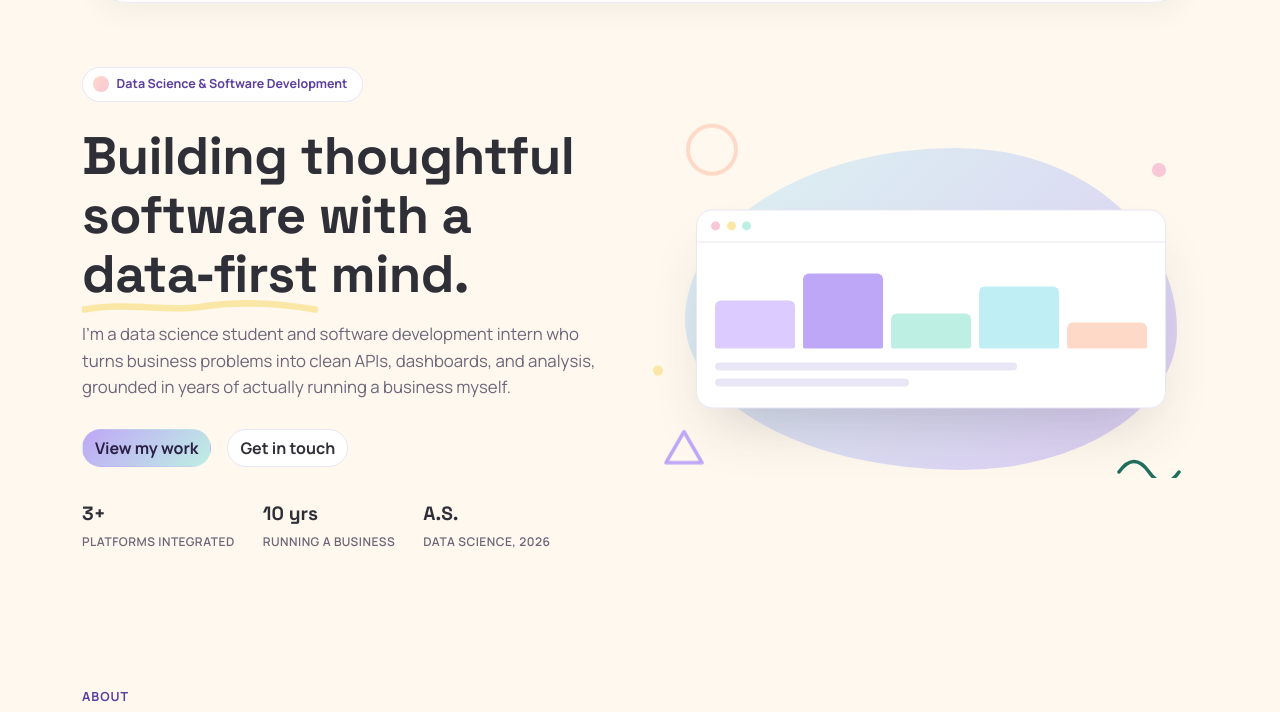
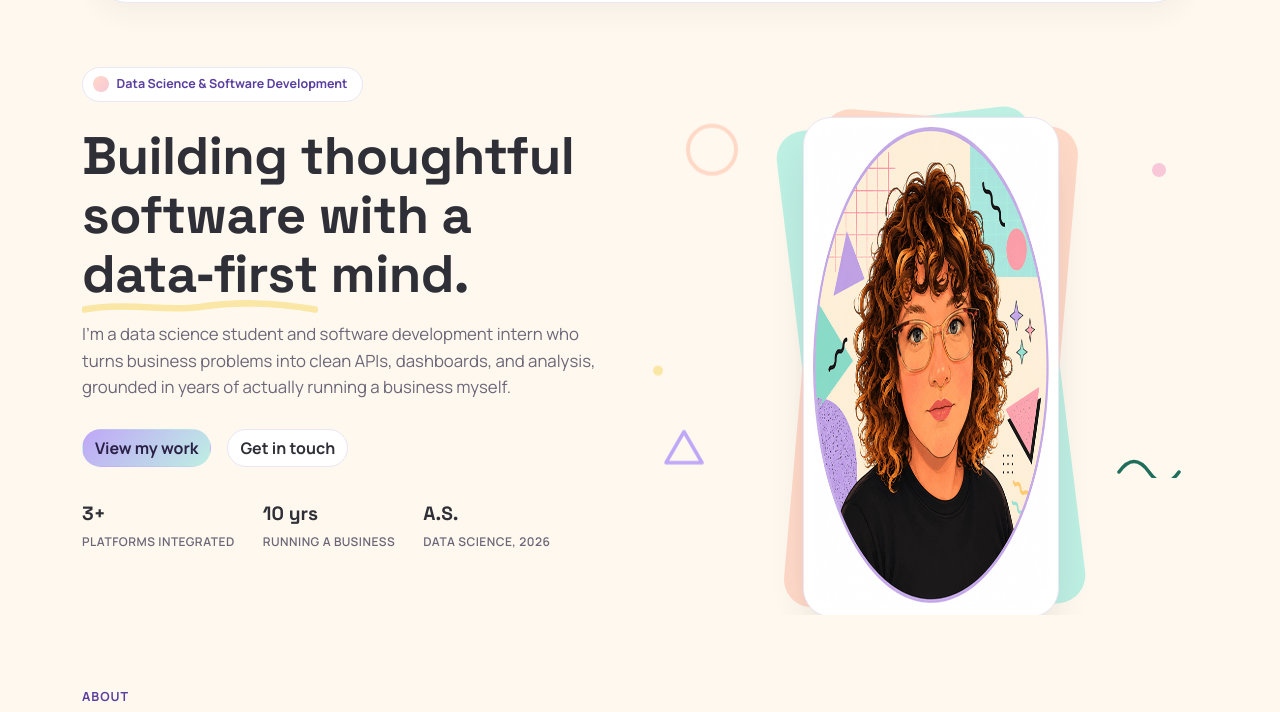
Before and after one commit to el-em-g/WEBD125CCO, a plain HTML site: page index.html in a window 1280 px wide. Shown: the part 75-787 px from the top of the page. Drawn offline with nearby package versions, Linux system fonts and the light colour scheme; a script that the page names is missing.

Commit message:
Wire up social links, rework hero art and nav styling
Link the GitHub and LinkedIn buttons to their real profiles. Swap
the hero's gradient blob and generic browser mockup for a paper-cutout
portrait stack built from Laura's own illustration, and drop the
glass nav effect for a solid card.

```diff
--- a/css/style.css
+++ b/css/style.css
@@ -1,6 +1,4 @@
-/* =========================================================
-   Fonts (self-hosted)
-   ========================================================= */
+/* self-hosted fonts, no external requests */
 @font-face {
   font-family: "Manrope";
   font-weight: 400 800;
@@ -17,9 +15,6 @@
   src: url("../fonts/spacegrotesk.woff2") format("woff2");
 }
 
-/* =========================================================
-   Variables & theme
-   ========================================================= */
 :root {
   --cream: #fff8ee;
   --white: #ffffff;
@@ -57,6 +52,7 @@
   --ease: cubic-bezier(0.22, 1, 0.36, 1);
 }
 
+/* dark theme just remaps the same tokens, components don't need to know */
 [data-bs-theme="dark"] {
   --cream: #201c2e;
   --white: #2a2438;
@@ -80,9 +76,6 @@
   --butter-ink: #fcf0c4;
 }
 
-/* =========================================================
-   Base
-   ========================================================= */
 html {
   scroll-behavior: smooth;
 }
@@ -140,11 +133,8 @@ h1, h2, h3, h4 {
   scroll-margin-top: 5.5rem;
 }
 
-/* =========================================================
-   Nav (glass, custom Bootstrap component)
-   Combines navbar, navbar-nav, navbar-collapse/navbar-toggler,
-   and btn classes into a sticky glass pill nav.
-   ========================================================= */
+/* Nav sits in its own wrapper so it can go sticky without dragging the
+   hero content up with it (negative margin gets the spacing back) */
 .nav-shell {
   position: sticky;
   top: 1rem;
@@ -157,10 +147,8 @@ h1, h2, h3, h4 {
   max-width: 68rem;
   margin: 0 auto;
   border-radius: var(--radius-lg);
-  background-color: color-mix(in srgb, var(--white) 72%, transparent);
-  backdrop-filter: blur(16px) saturate(1.4);
-  -webkit-backdrop-filter: blur(16px) saturate(1.4);
-  border: 1px solid color-mix(in srgb, var(--border) 80%, transparent);
+  background-color: var(--white);
+  border: 1px solid var(--border);
   box-shadow: 0 8px 30px rgba(47, 47, 56, 0.06);
   padding: 0.5rem 0.5rem 0.5rem 1.1rem;
 }
@@ -238,9 +226,8 @@ h1, h2, h3, h4 {
   }
 }
 
-/* =========================================================
-   Buttons
-   ========================================================= */
+/* buttons */
+
 .btn-gradient {
   background: var(--grad-lav-mint);
   color: #2a1f45;
@@ -272,9 +259,8 @@ h1, h2, h3, h4 {
   color: var(--charcoal);
 }
 
-/* =========================================================
-   Hero
-   ========================================================= */
+/* ---- hero ---- */
+
 .hero {
   position: relative;
   padding: 9rem 0 4rem;
@@ -357,88 +343,47 @@ h1, h2, h3, h4 {
 .hero-art {
   position: relative;
   height: 24rem;
+  display: grid;
+  place-items: center;
 }
 
-.hero-blob {
-  position: absolute;
-  inset: 8% 4%;
-  border-radius: 42% 58% 63% 37% / 45% 40% 60% 55%;
-  background: var(--grad-aqua-lav);
-  opacity: 0.55;
-  animation: blobmove 14s ease-in-out infinite;
+/* Portrait stack: two flat rotated cards behind the photo frame,
+   like paper cutouts fanned out. Deliberately not a soft blur blob. */
+.hero-portrait-stack {
+  position: relative;
+  width: 16rem;
 }
 
-@keyframes blobmove {
-  0%, 100% { border-radius: 42% 58% 63% 37% / 45% 40% 60% 55%; }
-  50% { border-radius: 58% 42% 40% 60% / 55% 60% 40% 45%; }
+.hero-portrait-panel {
+  position: absolute;
+  inset: 0;
+  border-radius: 28px;
 }
 
-.hero-browser {
-  position: absolute;
-  top: 50%;
-  left: 50%;
-  transform: translate(-50%, -50%);
-  width: 88%;
+.hero-portrait-panel--back {
+  background-color: var(--mint);
+  transform: rotate(-7deg);
+}
+
+.hero-portrait-panel--mid {
+  background-color: var(--peach);
+  transform: rotate(5deg);
+}
+
+.hero-portrait-frame {
+  position: relative;
   background-color: var(--white);
   border: 1px solid var(--border);
-  border-radius: var(--radius-md);
-  box-shadow: 0 30px 60px -20px rgba(47, 47, 56, 0.22);
-  overflow: hidden;
+  border-radius: 28px;
+  padding: 0.55rem;
+  box-shadow: 0 24px 48px -22px rgba(47, 47, 56, 0.3);
 }
 
-.hero-browser__chrome {
-  display: flex;
-  align-items: center;
-  gap: 0.4rem;
-  padding: 0.7rem 0.9rem;
-  border-bottom: 1px solid var(--border);
+.hero-portrait-frame img {
+  display: block;
+  width: 100%;
+  border-radius: 22px;
 }
-
-.hero-browser__chrome i {
-  width: 9px;
-  height: 9px;
-  border-radius: 50%;
-  display: block;
-}
-
-.hero-browser__chrome i:nth-child(1) { background-color: var(--blush); }
-.hero-browser__chrome i:nth-child(2) { background-color: var(--butter); }
-.hero-browser__chrome i:nth-child(3) { background-color: var(--mint); }
-
-.hero-browser__body {
-  padding: 1.1rem 1.1rem 1.3rem;
-}
-
-.hero-bars {
-  display: flex;
-  align-items: flex-end;
-  gap: 0.5rem;
-  height: 5.5rem;
-  margin-bottom: 0.9rem;
-}
-
-.hero-bars i {
-  flex: 1;
-  border-radius: 6px 6px 2px 2px;
-  display: block;
-}
-
-.hero-bars i:nth-child(1) { height: 55%; background-color: var(--lilac); }
-.hero-bars i:nth-child(2) { height: 85%; background-color: var(--lavender); }
-.hero-bars i:nth-child(3) { height: 40%; background-color: var(--mint); }
-.hero-bars i:nth-child(4) { height: 70%; background-color: var(--aqua); }
-.hero-bars i:nth-child(5) { height: 30%; background-color: var(--peach); }
-
-.hero-lines span {
-  display: block;
-  height: 8px;
-  border-radius: 5px;
-  background-color: var(--border);
-  margin-bottom: 0.5rem;
-}
-
-.hero-lines span:nth-child(1) { width: 70%; }
-.hero-lines span:nth-child(2) { width: 45%; margin-bottom: 0; }
 
 .deco {
   position: absolute;
@@ -455,7 +400,6 @@ h1, h2, h3, h4 {
 }
 
 @media (prefers-reduced-motion: reduce) {
-  .hero-blob,
   .deco-float {
     animation: none;
   }
@@ -463,16 +407,17 @@ h1, h2, h3, h4 {
 
 @media (max-width: 991.98px) {
   .hero-art {
-    height: 18rem;
+    height: 20rem;
     margin-top: 2rem;
+  }
+
+  .hero-portrait-stack {
+    width: 13rem;
   }
 }
 
-/* =========================================================
-   Profile card (About)
-   Combines Bootstrap's card, rounded-circle, and badge classes
-   into a bio card, restyled with thin outlines over shadows.
-   ========================================================= */
+/* About bio card. Same card/rounded-circle/badge combo as the Bootstrap
+   docs example, just restyled with a thin border instead of a shadow. */
 .profile-card {
   background-color: var(--white);
   border: 1px solid var(--border);
@@ -493,9 +438,7 @@ h1, h2, h3, h4 {
   border: 4px solid var(--lilac);
 }
 
-/* =========================================================
-   Highlight / feature cards
-   ========================================================= */
+/* feature / highlight cards */
 .feature-card {
   position: relative;
   background-color: var(--white);
@@ -550,9 +493,7 @@ h1, h2, h3, h4 {
   z-index: 1;
 }
 
-/* =========================================================
-   Services (illustrated tiles)
-   ========================================================= */
+/* Services grid, tiles are illustrated jpgs so the card just frames them */
 .service-tile {
   background-color: var(--white);
   border: 1px solid var(--border);
@@ -581,9 +522,7 @@ h1, h2, h3, h4 {
   border-top: 1px solid var(--border);
 }
 
-/* =========================================================
-   Experience (accordion)
-   ========================================================= */
+/* accordion (Experience) */
 .accordion-item {
   background-color: var(--white);
   border: 1px solid var(--border) !important;
@@ -609,13 +548,12 @@ h1, h2, h3, h4 {
   box-shadow: 0 0 0 3px var(--lilac);
 }
 
+/* Bootstrap's default caret is a dark PNG-style filter; drop it so the
+   caret picks up the button's own text color instead */
 .accordion-button::after {
   filter: none;
 }
 
-/* =========================================================
-   Skills (chip tags)
-   ========================================================= */
 .skill-group-label {
   color: var(--ink-soft);
   font-size: 0.78rem;
@@ -643,9 +581,6 @@ h1, h2, h3, h4 {
 .chip-peach { background-color: var(--peach); color: var(--peach-ink); }
 .chip-butter { background-color: var(--butter); color: var(--butter-ink); }
 
-/* =========================================================
-   Projects
-   ========================================================= */
 .project-card {
   background-color: var(--white);
   border: 1px solid var(--border);
@@ -680,9 +615,8 @@ h1, h2, h3, h4 {
   border-color: var(--lilac);
 }
 
-/* =========================================================
-   Data (Tableau embed)
-   ========================================================= */
+/* Tableau's own web component handles its internal styling, this is
+   just the card frame around it */
 .tableau-embed {
   background-color: var(--white);
   border: 1px solid var(--border);
@@ -695,9 +629,6 @@ h1, h2, h3, h4 {
   color: var(--ink-soft);
 }
 
-/* =========================================================
-   Contact
-   ========================================================= */
 .contact-form {
   background-color: var(--white);
   border: 1px solid var(--border);
@@ -718,9 +649,6 @@ h1, h2, h3, h4 {
   background-color: var(--white);
 }
 
-/* =========================================================
-   Footer
-   ========================================================= */
 .site-footer-inline {
   border-top: 1px solid var(--border);
   margin-top: 2rem;
--- a/index.html
+++ b/index.html
@@ -14,7 +14,7 @@
 <body data-bs-spy="scroll" data-bs-target="#primaryNav" data-bs-offset="120" tabindex="0">
   <a class="visually-hidden-focusable btn btn-dark position-absolute top-0 start-0 m-2" href="#main-content">Skip to main content</a>
 
-  <!-- Sticky glass nav: custom Bootstrap component combining navbar, navbar-nav,
+  <!-- sticky nav: custom Bootstrap component combining navbar, navbar-nav,
        collapse/navbar-toggler, and btn classes into one persistent site-wide nav -->
   <div class="nav-shell">
     <nav class="navbar navbar-expand-lg site-nav" aria-label="Main navigation">
@@ -72,20 +72,18 @@
           </div>
 
           <div class="col-12 col-lg-6">
-            <div class="hero-art" aria-hidden="true">
-              <div class="hero-blob"></div>
+            <div class="hero-art">
+              <svg class="deco deco-float" style="width:54px;height:54px; top:2%; left:4%;" viewBox="0 0 54 54" aria-hidden="true"><circle cx="27" cy="27" r="24" fill="none" stroke="var(--peach)" stroke-width="4"/></svg>
+              <div class="deco" style="width:14px;height:14px; top:12%; right:6%; background-color:var(--blush); border-radius:50%;" aria-hidden="true"></div>
+              <svg class="deco deco-float" style="top:82%; left:0%;" width="40" height="36" viewBox="0 0 40 36" aria-hidden="true"><path d="M20 2 L38 33 L2 33 Z" fill="none" stroke="var(--lavender)" stroke-width="3.5" stroke-linejoin="round"/></svg>
+              <svg class="deco" style="bottom:6%; right:2%;" width="70" height="24" viewBox="0 0 70 24" aria-hidden="true"><path d="M2 18 C 12 4, 22 4, 32 18 S 52 32, 62 18" fill="none" stroke="var(--mint-ink)" stroke-width="3.5" stroke-linecap="round"/></svg>
+              <div class="deco deco-float" style="width:10px;height:10px; bottom:32%; left:-2%; background-color:var(--butter); border-radius:50%;" aria-hidden="true"></div>
 
-              <svg class="deco deco-float" style="width:54px;height:54px; top:2%; left:4%;" viewBox="0 0 54 54"><circle cx="27" cy="27" r="24" fill="none" stroke="var(--peach)" stroke-width="4"/></svg>
-              <div class="deco" style="width:14px;height:14px; top:12%; right:6%; background-color:var(--blush); border-radius:50%;"></div>
-              <svg class="deco deco-float" style="top:82%; left:0%;" width="40" height="36" viewBox="0 0 40 36"><path d="M20 2 L38 33 L2 33 Z" fill="none" stroke="var(--lavender)" stroke-width="3.5" stroke-linejoin="round"/></svg>
-              <svg class="deco" style="bottom:6%; right:2%;" width="70" height="24" viewBox="0 0 70 24"><path d="M2 18 C 12 4, 22 4, 32 18 S 52 32, 62 18" fill="none" stroke="var(--mint-ink)" stroke-width="3.5" stroke-linecap="round"/></svg>
-              <div class="deco deco-float" style="width:10px;height:10px; bottom:32%; left:-2%; background-color:var(--butter); border-radius:50%;"></div>
-
-              <div class="hero-browser">
-                <div class="hero-browser__chrome"><i></i><i></i><i></i></div>
-                <div class="hero-browser__body">
-                  <div class="hero-bars"><i></i><i></i><i></i><i></i><i></i></div>
-                  <div class="hero-lines"><span></span><span></span></div>
+              <div class="hero-portrait-stack">
+                <div class="hero-portrait-panel hero-portrait-panel--back" aria-hidden="true"></div>
+                <div class="hero-portrait-panel hero-portrait-panel--mid" aria-hidden="true"></div>
+                <div class="hero-portrait-frame">
+                  <img src="images/avatar.png" alt="" width="480" height="480" />
                 </div>
               </div>
             </div>
@@ -556,8 +554,8 @@
               <li class="mb-2">Location: Shelburne, VT</li>
             </ul>
             <div class="social-links d-flex gap-2 mt-3">
-              <a href="#" class="btn" aria-label="Laura Gurdak on GitHub">GH</a>
-              <a href="#" class="btn" aria-label="Laura Gurdak on LinkedIn">in</a>
+              <a href="https://github.com/el-em-g" target="_blank" rel="noopener noreferrer" class="btn" aria-label="Laura Gurdak on GitHub">GH</a>
+              <a href="https://www.linkedin.com/in/laura-gurdak-lmg" target="_blank" rel="noopener noreferrer" class="btn" aria-label="Laura Gurdak on LinkedIn">in</a>
             </div>
           </div>
         </div>
```
